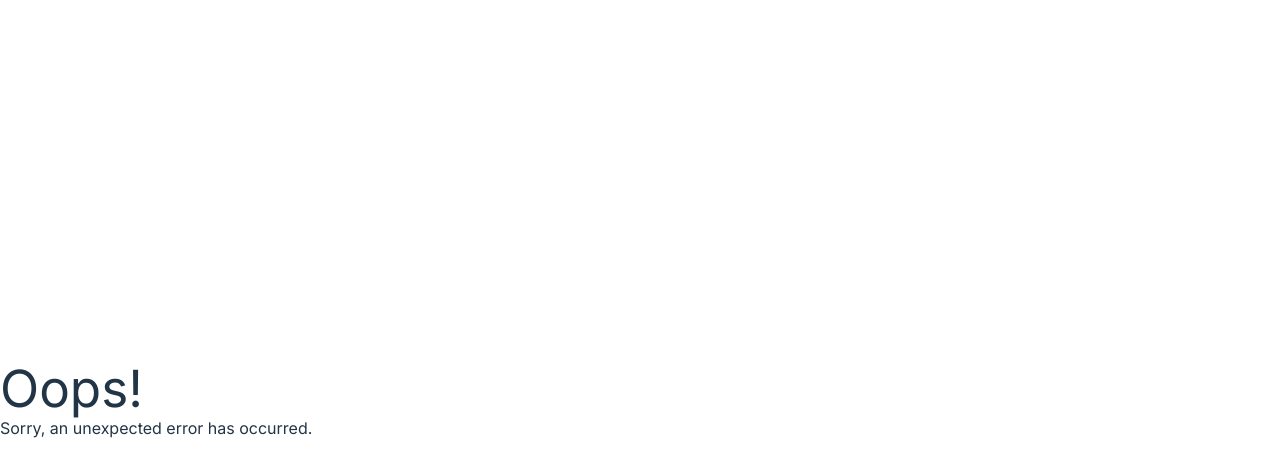
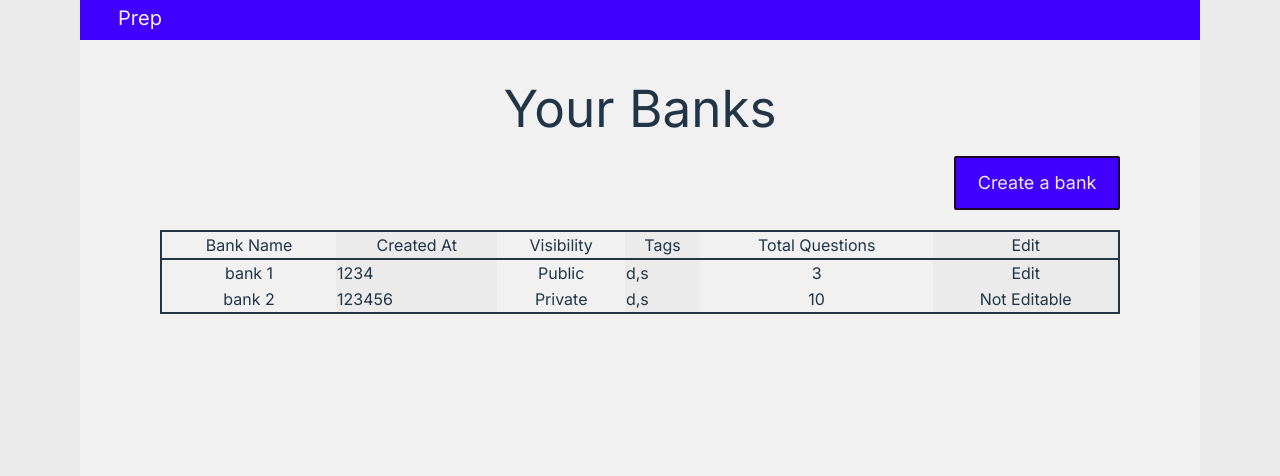
Before and after one commit to abdullahkhan9375/openbank, a React (Vite) app in the folder ob-ui-2/: page /banks in a window 1280 px wide. Shown: the top 476 px of the page. Built offline with nearby package versions, Linux system fonts and the light colour scheme.

Commit message:
added some QOL components, about to start implementing redux

```diff
--- a/ob-ui-2/index.html
+++ b/ob-ui-2/index.html
@@ -3,6 +3,10 @@
   <head>
     <meta charset="UTF-8" />
     <link rel="icon" type="image/svg+xml" href="/vite.svg" />
+    <link
+  rel="stylesheet"
+  href="https://fonts.googleapis.com/icon?family=Material+Icons"
+/>
     <meta name="viewport" content="width=device-width, initial-scale=1.0" />
     <title>OpenBank</title>
   </head>
--- a/ob-ui-2/package.json
+++ b/ob-ui-2/package.json
@@ -9,10 +9,15 @@
     "preview": "vite preview"
   },
   "dependencies": {
+    "@reduxjs/toolkit": "^1.9.1",
+    "@tanstack/react-table": "^8.7.0",
     "lodash": "^4.17.21",
+    "prop-types": "^15.8.1",
     "react": "^18.2.0",
     "react-dom": "^18.2.0",
+    "react-redux": "^8.0.5",
     "react-router-dom": "^6.4.4",
+    "react-tagsinput": "^3.20.0",
     "uuid": "^9.0.0"
   },
   "devDependencies": {
--- a/ob-ui-2/src/common/CommonStyling.ts
+++ b/ob-ui-2/src/common/CommonStyling.ts
@@ -4,7 +4,7 @@ export const labelText = "text-xl text-black";
 export const headingText = "text-3xl text-black";
 export const textInputClass = "border-2 border-black bg-white px-3 h-[2em]";
 
-export const mainContainer = "container mx-auto flex flex-col items-center justify-center bg-white w-[70em] h-[95vh]";
+export const mainContainer = "container mx-auto flex flex-col items-center py-10 justify-start bg-white w-[70em] h-[95vh]";
 
 // Form Styles
 export const formDivClass = "container flex w-6/6 flex-row px-2";
--- a/ob-ui-2/src/index.css
+++ b/ob-ui-2/src/index.css
@@ -72,3 +72,53 @@ button:focus-visible {
     background-color: #f9f9f9;
   }
 }
+
+.react-tagsinput {
+background-color: #EBEBEB;
+border: 2px solid #190628;
+overflow: hidden;
+padding-left: 5px;
+padding-top: 5px;
+}
+
+.react-tagsinput--focused {
+border-color: #190628;
+}
+
+.react-tagsinput-tag {
+  font-family: "Inter", Avenir, Helvetica, Arial, sans-serif;
+background-color: #4100FD;
+border-radius: 2px;
+border: 1px solid #190628;
+color: #F1F1F1;
+display: inline-block;
+font-size: 15px;
+font-weight: 400;
+margin-bottom: 5px;
+margin-right: 5px;
+padding: 5px;
+}
+
+.react-tagsinput-remove {
+cursor: pointer;
+font-weight: bold;
+}
+
+.react-tagsinput-tag a::before {
+content: " ×";
+color: #F1F1F1;
+}
+
+.react-tagsinput-input {
+background: transparent;
+border: 0;
+color: #777;
+font-family: "Inter";
+font-size: 15px;
+font-weight: 400;
+margin-bottom: 6px;
+margin-top: 1px;
+outline: none;
+padding: 5px;
+width: 80px;
+}
--- a/ob-ui-2/src/main.tsx
+++ b/ob-ui-2/src/main.tsx
@@ -10,6 +10,7 @@ import { ShowHome } from './pages/Home/ShowHome';
 import { ErrorPage } from './pages/ErrorPage';
 import { ShowUser } from './pages/User/ShowUser';
 import { BankDetails } from './pages/Bank/BankDetails';
+import { ShowBanks } from './pages/Bank/ShowBanks';
 
 const router = createBrowserRouter (
   [{
@@ -20,6 +21,10 @@ const router = createBrowserRouter (
       {
         path: "home",
         element: <ShowHome/>,
+      },
+      {
+        path: "banks",
+        element: <ShowBanks/>,
       },
       {
         path:"user",
--- a/ob-ui-2/src/pages/Bank/BankDetails.tsx
+++ b/ob-ui-2/src/pages/Bank/BankDetails.tsx
@@ -6,6 +6,8 @@ import { isEqual } from "lodash";
 import { v4 as uuidv4 } from 'uuid';
 import { actioButtonDisabledClass, actionButtonClass, altActionButtonClass } from "../../common/buttons/styles";
 import { Link } from "react-router-dom";
+import TagsInput from "react-tagsinput";
+
 
 type TBank =
 {
@@ -152,11 +154,7 @@ export const BankDetails = () =>
                                         </div>
                                             <div className={labelDivClass}>
                                                 <label className={labelText}> Tags </label>
-                                                <input  className={textInputClass}
-                                                        value={bank.tags}
-                                                        onChange={(event) => setBank({ ...bank, tags: [event.target.value]})}
-                                                        type={"text"}
-                                                />
+                                                <TagsInput value={bank.tags} onChange={(tags: string[]) => setBank({...bank, tags: tags })}/>
                                             </div>
                                         </div>
                                         <div className="container mt-2 items-center flex flex-col justify-between">
@@ -187,6 +185,9 @@ export const BankDetails = () =>
                             </div>
                         </div>
             }
+
+    <style>
+    </style>
         </div>
     )
 }
--- a/ob-ui-2/src/pages/Bank/ChoiceDetails.tsx
+++ b/ob-ui-2/src/pages/Bank/ChoiceDetails.tsx
@@ -49,7 +49,7 @@ export const ChoiceDetails = (aChoiceProps: IChoiceProps) =>
                         <input type="text" className={`${textInputClass} w-4/5`} value={choice.body} onChange={(event) => {setChoice({...choice, body: event.target.value })}
                         }/>
                         <label className={labelText}> Correct </label>
-                        <input type="checkbox" className="bg-gray-light" value={String(choice.correct)} onChange={(event) => {setChoice({...choice, correct: event.target.checked })}
+                        <input type="checkbox" className="bg-gray-light" value={String(choice.correct)} checked={choice.correct} onChange={(event) => {setChoice({...choice, correct: event.target.checked })}
                         } />
                     </div>
                     <div className="mb-1">
--- /dev/null
+++ b/ob-ui-2/src/pages/Bank/ShowBanks.tsx
@@ -0,0 +1,128 @@
+import { mainContainer } from "../../common/CommonStyling";
+import
+{
+    ColumnDef,
+    createColumnHelper,
+    flexRender,
+    getCoreRowModel,
+    useReactTable,
+} from '@tanstack/react-table';
+import { TQuestion } from "./QuestionDetails";
+import { actioButtonBase, actionButtonClass } from "../../common/buttons/styles";
+import { BankDetails } from "./BankDetails";
+
+type TBank =
+{
+    bankName: string,
+    isPublic: boolean,
+    tags: string[],
+    questions: TQuestion[],
+    createdAt: string,
+};
+
+type TBankView =
+{
+    bankName: string,
+    isPublic: boolean,
+    tags: string[],
+    numQuestions: number,
+    createdAt: string,
+    editable: boolean,
+}
+
+export const ShowBanks = () =>
+{
+
+    const columnHelper = createColumnHelper<TBankView>();
+    const columns = [
+    columnHelper.accessor('bankName',
+    {
+        header: () => "Bank Name",
+        cell: info => <p className="text-center"> {info.getValue()} </p>
+    }),
+    columnHelper.accessor('createdAt',
+    {
+        header: () => "Created At",
+    }),
+    columnHelper.accessor('isPublic', {
+        header:() => "Visibility",
+        cell: info => <p className="text-center"> {info.getValue() ? "Public" :"Private"} </p>,
+    }),
+    columnHelper.accessor('tags', {
+        header: () => "Tags",
+        cell: info => <p> {`${info.getValue()}`} </p>,
+    }),
+    columnHelper.accessor('numQuestions', {
+        header: () => "Total Questions",
+        cell: info => <p className="text-center"> {info.getValue()} </p>
+    }),
+    columnHelper.accessor("editable",{
+        header: () => "Edit",
+        cell: info => <p className="text-center"> {info.getValue() ? <div onClick={() =>console.log(info)}> Edit </div> : "Not Editable"} </p>
+    }),
+    ];
+
+    const lData: TBankView[] =
+    [
+        {
+            bankName: "bank 1",
+            createdAt: "1234",
+            isPublic: true,
+            tags: ["d", "s"],
+            numQuestions: 3,
+            editable: true,
+        },
+        {
+            bankName: "bank 2",
+            createdAt: "123456",
+            isPublic: false,
+            tags: ["d", "s"],
+            numQuestions: 10,
+            editable: false,
+        },
+    ]
+
+    const table = useReactTable({
+        data: lData,
+        columns: columns,
+        getCoreRowModel: getCoreRowModel(),
+      })
+
+    return (
+        <div className={`${mainContainer}`}>
+                <h1 className=""> Your Banks </h1>
+                <div className="container flex flex-row justify-end mt-5 w-[60em]">
+                    <button className={actionButtonClass}> Create a bank </button>
+                </div>
+                <table className="container mt-5 border-2 w-[60em] bg-gray-light">
+                    <thead className="border-2">
+                    {table.getHeaderGroups().map(headerGroup => (
+                        <tr className="" key={headerGroup.id}>
+                        {headerGroup.headers.map((header, index) => (
+                            <th className={`${index % 2 === 0 ? "bg-white" : "bg-gray-light"}`} key={header.id}>
+                            {header.isPlaceholder
+                                ? null
+                                : flexRender(
+                                    header.column.columnDef.header,
+                                    header.getContext()
+                                )}
+                            </th>
+                        ))}
+                        </tr>
+                    ))}
+                    </thead>
+                    <tbody>
+                        {table.getRowModel().rows.map(row => (
+                            <tr key={row.id}>
+                            {row.getVisibleCells().map((cell, index) => (
+                                <td className={`${index % 2 === 0 ? "bg-white" : "bg-gray-light"}`} key={cell.id}>
+                                {flexRender(cell.column.columnDef.cell, cell.getContext())}
+                                </td>
+                            ))}
+                            </tr>
+                        ))}
+                    </tbody>
+                </table>
+        </div>
+    );
+};
--- a/ob-ui-2/src/pages/Components/NavPanel.tsx
+++ b/ob-ui-2/src/pages/Components/NavPanel.tsx
@@ -1,4 +1,54 @@
+import { ReactElement, useState } from "react";
+import { Link } from "react-router-dom";
+import { altActionButtonClass } from "../../common/buttons/styles";
+
+type THoverOption =
+{
+    name: string,
+    link: string,
+}
+
+interface IHoverBarProps
+{
+    options: THoverOption[],
+    children: any,
+}
+
+const HoverBar = (aHoverBarProps: IHoverBarProps) =>
+{
+    const [ isHovering, setIsHovering ] = useState<boolean>(false);
+    return (
+        <div onMouseEnter={() => setIsHovering(true)}
+        onMouseLeave={() => setIsHovering(false)} className={`container flex absolute flex-col cursor-pointer top-1 text-black text-xl justify-start items-center ${isHovering ? "h-[5em]" : "h-[2em]"}  hover:bg-gray-light hover:text-black hover:border-2 w-[4em]`}>
+            <div className={`${isHovering ? "text-black" : "text-white"}`} >
+
+                {aHoverBarProps.children}
+            </div>
+            { isHovering &&
+            <div>
+                {
+                    aHoverBarProps.options.map((aHoverOption: THoverOption) =>
+                    {
+                        return (
+                            <div className="container flex flex-col justify-center">
+                                <Link to={`/${aHoverOption.link}`}> {aHoverOption.name} </Link>
+                            </div>
+                        )
+                    })
+                }
+            </div>
+            }
+        </div>
+    )
+}
+
 export const NavPanel = () =>
 {
-    return <p> Nav Panel </p>
+    return (
+        <div className="p-5">
+            <HoverBar options={[{ name: "Banks", link: "banks"}, {name: "Tests", link: "tests"}]}>
+                Prep
+            </HoverBar>
+        </div>
+    )
 };
--- a/ob-ui-2/src/pages/Root.tsx
+++ b/ob-ui-2/src/pages/Root.tsx
@@ -5,7 +5,7 @@ export const Root = () =>
 {
     return (
         <div className="w-screen mx-auto h-screen bg-gray-light">
-            <div id="panel" className="bg-purple flex flex-col items-end justify-center w-[70em] h-[5vh] mx-auto">
+            <div id="panel" className="container bg-purple flex flex-col items-start justify-center w-[70em] h-[5vh] mx-auto">
                 <NavPanel/>
             </div>
             <Outlet/>
```
Also changed, not shown: 1 other file (tests, documents, lock files or other folders).
